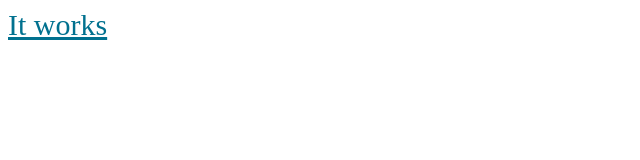
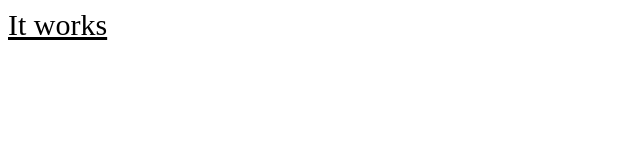
Before and after one commit to darishodzic/ItCamp-Frontend, a React (Create React App) app: page / in a window 1280 px wide. Shown: the top 160 px of the page, without its empty margins (0-640 px from the left). Built offline with nearby package versions, Linux system fonts and the light colour scheme.

Commit message:
sass variable and sass module fixed

```diff
--- a/src/components/Ping/style.module.scss
+++ b/src/components/Ping/style.module.scss
@@ -1,6 +1,6 @@
-@import "./stylee";
+@import "../mainStyle/style";
 .container {
   font-size: 30px;
   text-decoration: underline;
-  color: $theme-color;
+  color: $text-color;
 }
--- a/src/components/Ping/stylee.scss
+++ /dev/null
@@ -1,4 +0,0 @@
-$background-color: #e5e5e5;
-$theme-color: #01718f;
-$text-color: black;
-$white: white;
```
